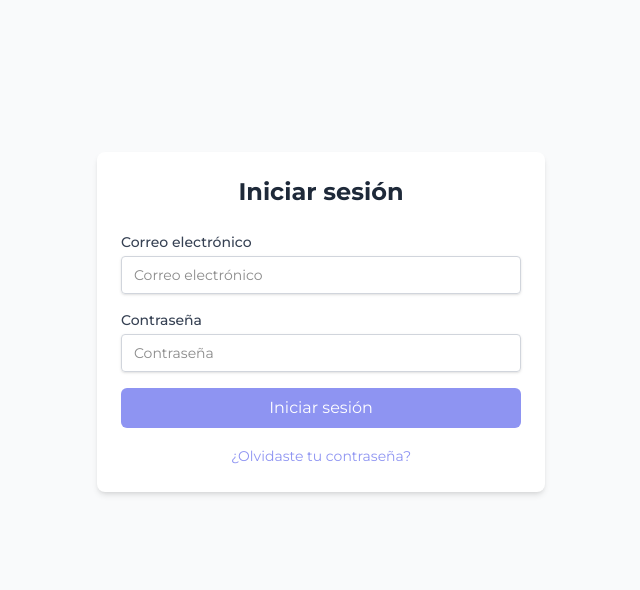
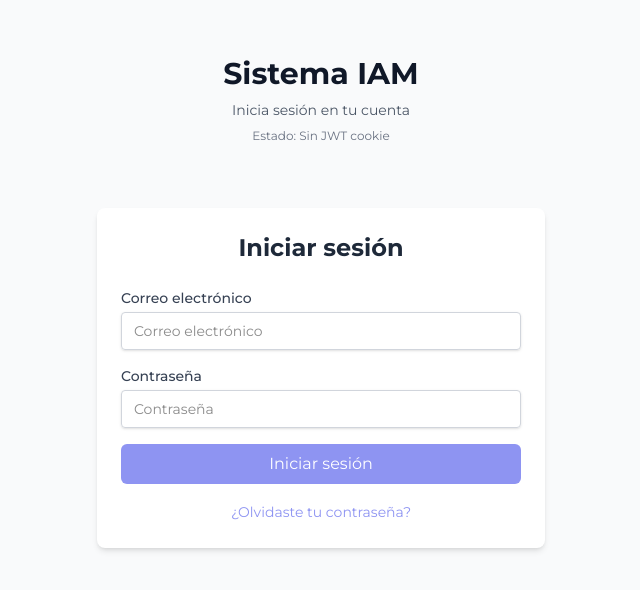
Before and after one commit to 84ruk/IAM, a Next.js app in the folder iam-frontend/: page /login in a window 1280 px wide. Shown: the part 110-700 px from the top of the page, without its empty margins (319-959 px from the left). Built offline with nearby package versions, Linux system fonts and the light colour scheme.

Commit message:
fix: mejorar manejo de cookies JWT y agregar debugging en frontend

```diff
--- a/iam-frontend/src/app/login/page.tsx
+++ b/iam-frontend/src/app/login/page.tsx
@@ -1,9 +1,38 @@
+'use client';
+
 import LoginForm from '@/components/auth/LoginForm';
+import { useEffect, useState } from 'react';
 
 export default function LoginPage() {
+  const [cookieStatus, setCookieStatus] = useState<string>('');
+
+  useEffect(() => {
+    // Verificar el estado de las cookies al cargar la página
+    const cookies = document.cookie;
+    const hasJwt = cookies.includes('jwt');
+    setCookieStatus(hasJwt ? 'JWT cookie presente' : 'Sin JWT cookie');
+
+    console.log('Estado de cookies en login page:', cookies);
+  }, []);
+
   return (
-    <div className="min-h-screen flex items-center justify-center bg-gray-50">
-      <LoginForm />
+    <div className="min-h-screen bg-gray-50 flex items-center justify-center py-12 px-4 sm:px-6 lg:px-8">
+      <div className="max-w-md w-full space-y-8">
+        <div>
+          <h2 className="mt-6 text-center text-3xl font-extrabold text-gray-900">
+            Sistema IAM
+          </h2>
+          <p className="mt-2 text-center text-sm text-gray-600">
+            Inicia sesión en tu cuenta
+          </p>
+          {cookieStatus && (
+            <p className="mt-2 text-center text-xs text-gray-500">
+              Estado: {cookieStatus}
+            </p>
+          )}
+        </div>
+        <LoginForm />
+      </div>
     </div>
   );
 }
--- a/iam-frontend/src/components/auth/LoginForm.tsx
+++ b/iam-frontend/src/components/auth/LoginForm.tsx
@@ -9,26 +9,67 @@ export default function LoginForm() {
   const [email, setEmail] = useState('');
   const [password, setPassword] = useState('');
   const [error, setError] = useState('');
+  const [isLoading, setIsLoading] = useState(false);
   const router = useRouter();
 
   const handleSubmit = async (e: React.FormEvent) => {
     e.preventDefault();
     setError('');
+    setIsLoading(true);
 
     try {
+      console.log('Iniciando login...');
       const url = `${process.env.NEXT_PUBLIC_API_URL}/auth/login`;
-      const res = await fetch(url , {
+      console.log('URL del login:', url);
+
+      const res = await fetch(url, {
         method: 'POST',
         headers: { 'Content-Type': 'application/json' },
         credentials: 'include',
         body: JSON.stringify({ email, password }),
       });
 
+      console.log('Respuesta del login:', res.status, res.statusText);
 
-      if (!res.ok) throw new Error('Credenciales incorrectas');
+      if (!res.ok) {
+        const errorData = await res.json().catch(() => ({}));
+        throw new Error(errorData.message || 'Credenciales incorrectas');
+      }
+
+      // Verificar que la cookie se haya setado
+      const cookies = document.cookie;
+      console.log('Cookies después del login:', cookies);
+
+      if (!cookies.includes('jwt')) {
+        console.warn('No se detectó la cookie JWT después del login');
+        // Intentar verificar si la cookie está en el servidor
+        try {
+          const meRes = await fetch(`${process.env.NEXT_PUBLIC_API_URL}/auth/me`, {
+            credentials: 'include',
+          });
+          console.log('Verificación /auth/me:', meRes.status);
+          if (meRes.ok) {
+            console.log('Cookie funciona correctamente en el servidor');
+          }
+        } catch (verifyError) {
+          console.error('Error verificando cookie:', verifyError);
+        }
+      } else {
+        console.log('Cookie JWT detectada correctamente');
+      }
+
+      // Esperar un momento para que la cookie se procese
+      await new Promise(resolve => setTimeout(resolve, 100));
+
+      console.log('Redirigiendo al dashboard...');
       router.push('/dashboard');
+      router.refresh(); // Forzar refresh para actualizar el estado
+
     } catch (err: any) {
+      console.error('Error en login:', err);
       setError(err.message);
+    } finally {
+      setIsLoading(false);
     }
   };
 
@@ -54,7 +95,9 @@ export default function LoginForm() {
       />
 
       {error && <p className="text-red-500 text-sm mb-4">{error}</p>}
-      <Button type="submit">Iniciar sesión</Button>
+      <Button type="submit" disabled={isLoading}>
+        {isLoading ? 'Iniciando sesión...' : 'Iniciar sesión'}
+      </Button>
       <div className="mt-4 text-center">
         <a href="/recuperar" className="btn-link">¿Olvidaste tu contraseña?</a>
       </div>
--- a/iam-frontend/src/lib/useUser.ts
+++ b/iam-frontend/src/lib/useUser.ts
@@ -4,9 +4,18 @@ import useSWR from 'swr'
 const fetcher = (url: string) =>
   fetch(`${process.env.NEXT_PUBLIC_API_URL}${url}`, {
     credentials: 'include',
-  }).then(res => {
-    if (!res.ok) throw new Error('No autorizado')
-    return res.json()
+  }).then(async res => {
+    console.log('useUser fetcher - URL:', url);
+    console.log('useUser fetcher - Status:', res.status);
+
+    if (!res.ok) {
+      console.log('useUser fetcher - Error response:', res.status, res.statusText);
+      throw new Error('No autorizado')
+    }
+
+    const data = await res.json();
+    console.log('useUser fetcher - Data received:', data);
+    return data;
   })
 
 export const useUser = () =>
@@ -15,4 +24,10 @@ export const useUser = () =>
     revalidateOnReconnect: false,
     refreshInterval: 0,
     dedupingInterval: 60000, // 1 minuto
+    onError: (error) => {
+      console.log('useUser - Error:', error);
+    },
+    onSuccess: (data) => {
+      console.log('useUser - Success:', data);
+    }
   })
--- a/iam-frontend/src/middleware.ts
+++ b/iam-frontend/src/middleware.ts
@@ -4,6 +4,9 @@ import type { NextRequest } from 'next/server'
 export function middleware(request: NextRequest) {
   const { pathname } = request.nextUrl
   const jwt = request.cookies.get('jwt')
+
+  console.log('Middleware - Pathname:', pathname);
+  console.log('Middleware - JWT cookie:', jwt ? 'Presente' : 'Ausente');
 
   // Rutas que requieren autenticación
   const protectedRoutes = ['/dashboard', '/admin']
@@ -15,6 +18,7 @@ export function middleware(request: NextRequest) {
 
   // Si es una ruta protegida y no hay JWT, redirigir a login
   if (isProtectedRoute && !jwt) {
+    console.log('Middleware - Redirigiendo a login (sin JWT)');
     const loginUrl = new URL('/login', request.url)
     loginUrl.searchParams.set('redirect', pathname)
     return NextResponse.redirect(loginUrl)
@@ -22,7 +26,13 @@ export function middleware(request: NextRequest) {
 
   // Si es una ruta pública y hay JWT, redirigir a dashboard
   if (isPublicRoute && jwt) {
+    console.log('Middleware - Redirigiendo a dashboard (con JWT)');
     return NextResponse.redirect(new URL('/dashboard', request.url))
+  }
+
+  // Si hay JWT en una ruta protegida, permitir el acceso
+  if (isProtectedRoute && jwt) {
+    console.log('Middleware - Permitiendo acceso a ruta protegida');
   }
 
   return NextResponse.next()
```
